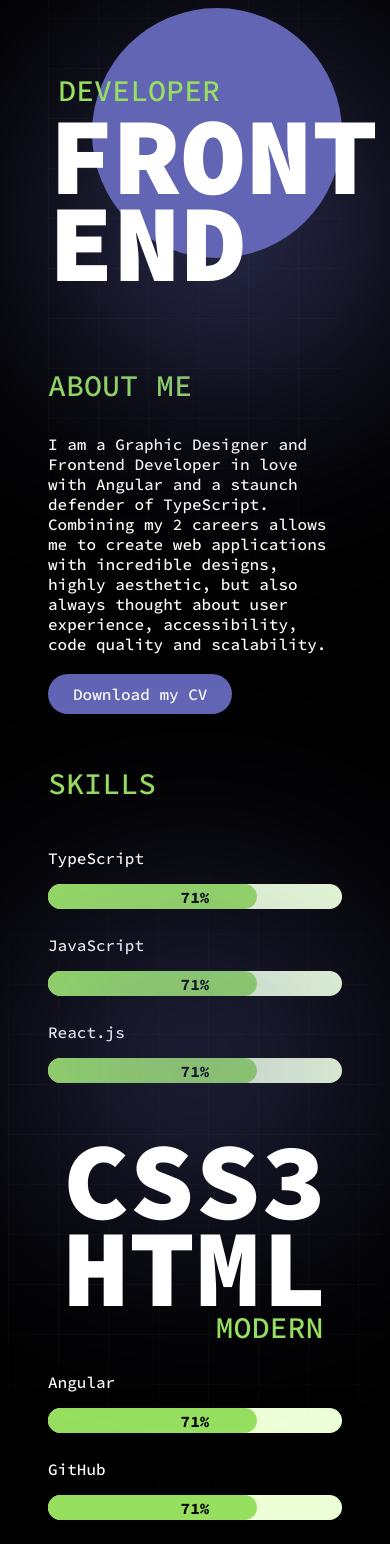
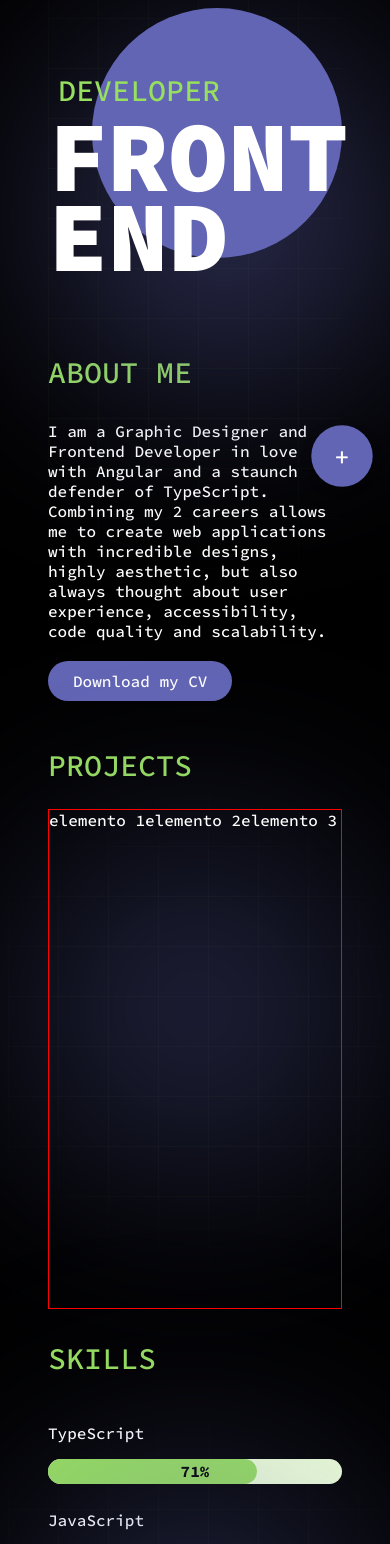
Before and after one commit to CreativeSTH/Portfolio, a React (Create React App) app: page / in a window 390 px wide. Shown: the part 340-1884 px from the top of the page. Built offline with nearby package versions, Linux system fonts and the light colour scheme.

Commit message:
Create Projects Component and floating action button

```diff
--- a/src/App.js
+++ b/src/App.js
@@ -2,12 +2,14 @@
 import Nav from './components/Nav';
 import Hero from './components/Hero';
 import Skills from './components/Skills';
+import Project from './components/Projects';
 
 function App() {
   return (
     <div className="App">
       <Nav />
       <Hero />
+      <Project />
       <Skills />
     </div>
   );
--- a/src/components/Hero.js
+++ b/src/components/Hero.js
@@ -1,6 +1,6 @@
 import React, { useEffect, useState } from 'react';
 import '../styles/Hero.css';
-import foto from '../assets/img/foto2.webp';
+import foto from '../assets/img/foto1.webp';
 
 const Hero = () => {
   const [isEnlarged, setIsEnlarged] = useState(false);
--- a/src/components/Nav.js
+++ b/src/components/Nav.js
@@ -1,37 +1,65 @@
-import React from 'react';
+import React, { useState } from 'react';
 import '../styles/Nav.css';
 import logo from '../assets/logo.svg';
 import { FaLinkedin, FaGithub, FaReddit } from 'react-icons/fa';
 import { IoLogoBehance } from 'react-icons/io5';
 
 const Nav = () => {
+  const [isOpen, setIsOpen] = useState(false);
+
+  const toggleMenu = () => {
+    setIsOpen(!isOpen);
+  };
+
   return (
     <nav className="navbar">
-      <a href="#" aria-label="Ir a la página principal">
-        <img src={logo} alt="Logo de mi marca personal" />
+      <a href="#" aria-label="go to home">
+        <img src={logo} alt="my personal brand" />
       </a>
       <ul className="social-links">
         <li>
-          <a href="https://www.linkedin.com/in/creativesth/" target="_blank" rel="noopener noreferrer" aria-label="Ir a LinkedIn">
+          <a href="https://www.linkedin.com/in/creativesth/" target="_blank" rel="noopener noreferrer" aria-label="go to my LinkedIn">
             <FaLinkedin className="icon" />
           </a>
         </li>
         <li>
-          <a href="https://github.com/CreativeSTH" target="_blank" rel="noopener noreferrer" aria-label="Ir a GitHub">
+          <a href="https://github.com/CreativeSTH" target="_blank" rel="noopener noreferrer" aria-label="go to my GitHub">
             <FaGithub className="icon" />
           </a>
         </li>
         <li>
-          <a href="https://www.behance.net/creativeSTH" target="_blank" rel="noopener noreferrer" aria-label="Ir a Behance">
+          <a href="https://www.behance.net/creativeSTH" target="_blank" rel="noopener noreferrer" aria-label="go to my Behance">
             <IoLogoBehance className="icon icon2" />
           </a>
         </li>
         <li>
-          <a href="https://www.reddit.com/user/creativeSTH/" target="_blank" rel="noopener noreferrer" aria-label="Ir a Reddit">
+          <a href="https://www.reddit.com/user/creativeSTH/" target="_blank" rel="noopener noreferrer" aria-label="go to my Reddit">
             <FaReddit className="icon icon2" />
           </a>
         </li>
       </ul>
+      {/* Floating Action Button */}
+      <div className="fab-container">
+        <button className="fab" onClick={toggleMenu} aria-label="Open to see my socials networks">
+          +
+        </button>
+        {isOpen && (
+          <div className="fab-menu">
+            <a href="https://www.linkedin.com/in/creativesth/" target="_blank" rel="noopener noreferrer" aria-label="go to my LinkedIn">
+              <FaLinkedin className="fab-icon-e" />
+            </a>
+            <a href="https://github.com/CreativeSTH" target="_blank" rel="noopener noreferrer" aria-label="go to my GitHub">
+              <FaGithub className="fab-icon" />
+            </a>
+            <a href="https://www.behance.net/creativeSTH" target="_blank" rel="noopener noreferrer" aria-label="go to my Behance">
+              <IoLogoBehance className="fab-icon" />
+            </a>
+            <a href="https://www.reddit.com/user/creativeSTH/" target="_blank" rel="noopener noreferrer" aria-label="go to my Reddit">
+              <FaReddit className="fab-icon" />
+            </a>
+          </div>
+        )}
+      </div>
     </nav>
   );
 };
--- /dev/null
+++ b/src/components/Projects.js
@@ -0,0 +1,19 @@
+import React from 'react';
+import '../styles/Projects.css';
+
+const Project = () => {
+  const index = 1;
+
+  return (
+    <section className="slider">
+      <h2 className="slider__title">PROJECTS</h2>
+      <ul className="slider__content">
+        <li style={{ '--index': index }}>elemento 1</li>
+        <li style={{ '--index': index + 1 }}>elemento 2</li>
+        <li style={{ '--index': index + 2 }}>elemento 3</li>
+      </ul>
+    </section>
+  );
+};
+
+export default Project;
--- a/src/styles/App.css
+++ b/src/styles/App.css
@@ -8,18 +8,9 @@
   --font-s-titles:40px;
   --font-s-subtitles:30px;
 
-  --font-s-herospecials:110px;
-  --font-s-herospecials-pc:150px;
 
   /* padings */
   --padding-sections: 0px 40px;
-
-  /* sizes */
-  --sise-herospecial-circle:250px;
-  --sise-herospecial-circle-pc:400px;
-
-  --top-herospecial-circle:-165px;
-  --top-herospecial-circle-pc:-250px;
 
 }
 
--- a/src/styles/Hero.css
+++ b/src/styles/Hero.css
@@ -88,12 +88,6 @@
     }
   }
 
-  @media screen and (max-width:1157px) {
-    .parallax__items__photo{
-      display: none;
-    }
-  }
-
   .parallax__items_text{
     flex: 2 1 300px;
     width: 100%;
@@ -102,7 +96,7 @@
 
     .parallax__text__a{
       display: block;
-      font-size: var(--font-s-herospecials);
+      font-size: clamp(100px, 10vw, 150px);
       font-weight: 900;
       text-align: left;
       line-height: 35px;
@@ -119,7 +113,7 @@
     }
     .parallax__text__b{
       display: block;
-      font-size: var(--font-s-herospecials);
+      font-size: clamp(100px, 10vw, 150px);
       font-weight: 900;
       text-align: left;
       position: relative;
@@ -127,15 +121,16 @@
     }
     & .parallax__text__b::before{
       content: '';
-      height: var(--sise-herospecial-circle);
-      width: var(--sise-herospecial-circle);
+      height: 400px;
+      width: 400px;
       background-color: var(--secundary-color);
       position: absolute;
       border-radius: 100%;
       z-index: -1;
-      top: var(--top-herospecial-circle);
+      top: -250px;
       right: 0 ;
     }
+
 
   }
 
@@ -164,6 +159,20 @@
     font-size: var(--font-s-titles);
     z-index: 3;
   }
+  @media screen and (max-width:1157px) {
+    .parallax__text__b::before{
+      height: 250px !important;
+      width: 250px !important;
+      top:-165px !important;
+
+    }
+  }
+
+  @media screen and (max-width:1157px) {
+    .parallax__items__photo{
+      display: none;
+    }
+  }
 
   @media  screen and (max-width:475px) {
     h1{
--- a/src/styles/Nav.css
+++ b/src/styles/Nav.css
@@ -1,3 +1,28 @@
+/* Animación para el botón FAB */
+@keyframes fabAnimation {
+  20% {
+    transform: scale(1);
+  }
+  50% {
+    transform: scale(1.1);
+  }
+  100% {
+    transform: scale(1);
+  }
+}
+
+/* Animación para los íconos */
+@keyframes iconAnimation {
+  0% {
+    opacity: 0;
+    transform: translateY(-10px);
+  }
+  100% {
+    opacity: 1;
+    transform: translateY(0);
+  }
+}
+
 .fixed {
   position: fixed;
   top: 0;
@@ -11,22 +36,28 @@
   height: 100px;
   display: flex;
   padding: 0 50px;
-  justify-content: space-between;
+  justify-content: center;
   align-items: center;
   transition: top 0.3s;
 
   & img {
     width: 200px;
-    transition: transform 0.5s;
+    transition: transform 0.3s;
   }
   & img:hover{
-    transform: scale(1.1) translateY(3px);
+    transform: scale(1.1);
   }
-  & ul {
+  .social-links {
+    display: none;/* para el resposive acuerdate ponerlo en flex */
     width: 170px;
-    display: flex;
     gap: 5px;
   }
+  @media all and (min-width: 1157px) {
+    .social-links {
+      display: flex;
+    }
+  }
+
   & .icon {
     font-size: 27px;
     color: var(--primary-color);
@@ -41,3 +72,87 @@
     font-size: 29px;
   }
 }
+
+@media all and (min-width: 1157px) {
+  .navbar{
+    justify-content: space-between;
+  }
+  .social-links {
+    display: flex;
+  }
+}
+
+.fab-container {
+  position: fixed;
+  bottom: 20px;
+  right: 20px;
+  display: flex;
+  flex-direction: column;
+  align-items: flex-end;
+  z-index: 5;
+
+  .fab {
+    background-color: var(--secundary-color);
+    color: white;
+    border: none;
+    border-radius: 50%;
+    width: 56px;
+    height: 56px;
+    font-size: 24px;
+    display: flex;
+    justify-content: center;
+    align-items: center;
+    cursor: pointer;
+    box-shadow: 0 2px 10px rgba(0, 0, 0, 0.2);
+    transition: background-color 1s;
+    animation: fabAnimation 1.7s infinite ease;
+  }
+  .fab:hover {
+    background-color: var(--primary-color);
+  }
+  .fab-menu {
+    display: flex;
+    flex-direction: column;
+    margin-top: 10px;
+    bottom: 70px;
+    position: absolute;
+    animation: iconAnimation 1s forwards;
+  }
+  .fab-icon {
+    color: var(--primary-color);
+    background-color:black ;
+    border-radius: 50%;
+    padding: 1px;
+    width: 40px;
+    height: 40px;
+    display: flex;
+    justify-content: center;
+    align-items: center;
+    margin: 5px 0;
+    margin-right: 7px;
+    transition: background-color 1s;
+  }
+  .fab-icon-e{
+    color: var(--primary-color);
+    background-color:black ;
+    border-radius: none;
+    padding: 1px;
+    width: 40px;
+    height: 40px;
+    display: flex;
+    justify-content: center;
+    align-items: center;
+    margin: 5px 0;
+    margin-right: 7px;
+    transition: background-color 1s;
+  }
+  .fab-icon:hover {
+    color: var(--secundary-color);
+    transform: scale(1.2);
+  }
+}
+@media screen and (min-width:1157px) {
+  .fab-container{
+    display: none;
+  }
+}
--- /dev/null
+++ b/src/styles/Projects.css
@@ -0,0 +1,51 @@
+.slider{
+  position: relative;
+  color:white;
+  width: 100%;
+  height: 100%;
+  padding: var(--padding-sections);
+
+  &::before{
+    content: '';
+    position: absolute;
+    top: 20%;
+    left: 10%;
+    width: 300px;
+    height: 300px;
+    background-color: #6265b477;
+    border-radius: 50%;
+    filter: blur(120px);
+    pointer-events: none;
+    z-index: 1;
+  }
+  &::after {
+    content: '';
+    position: absolute;
+    top: 0;
+    left: 0;
+    right: 0;
+    bottom: 0;
+    mask-image: radial-gradient(circle, rgba(255, 255, 255, 1) 40%, rgba(255, 255, 255, 0) 80%);
+    -webkit-mask-image: radial-gradient(circle, rgba(255, 255, 255, 1) 40%, rgba(255, 255, 255, 0) 80%);
+    background-image: linear-gradient(to right, #97df5f09 1px, transparent 1px),
+                      linear-gradient(to bottom, #97df5f09 1px, transparent 1px);
+    background-size: 50px 50px;
+    pointer-events: none;
+  }
+
+  .slider__title{
+    color: var(--primary-color);
+    font-size: var(--font-s-subtitles);
+  }
+}
+
+.slider__content{
+  display: flex;
+  list-style: none;
+  height: 500px;
+  width: 100%;
+  border: 1px red solid;
+  overflow: hidden;
+  position: relative;
+  z-index: 3;
+}
--- a/src/styles/Skills.css
+++ b/src/styles/Skills.css
@@ -68,7 +68,7 @@
 
     .skills__text__a{
       display: block;
-      font-size: var(--font-s-herospecials);
+      font-size: clamp(100px, 10vw, 150px);
       font-weight: 900;
       text-align: center;
       line-height: 35px;
@@ -79,7 +79,7 @@
 
     .skills__text__b{
       display: block;
-      font-size: var(--font-s-herospecials);
+      font-size: clamp(100px, 10vw, 150px);
       font-weight: 900;
       text-align: center;
       position: relative;
```
Also changed, not shown: src/assets/img/foto1.webp (added).
